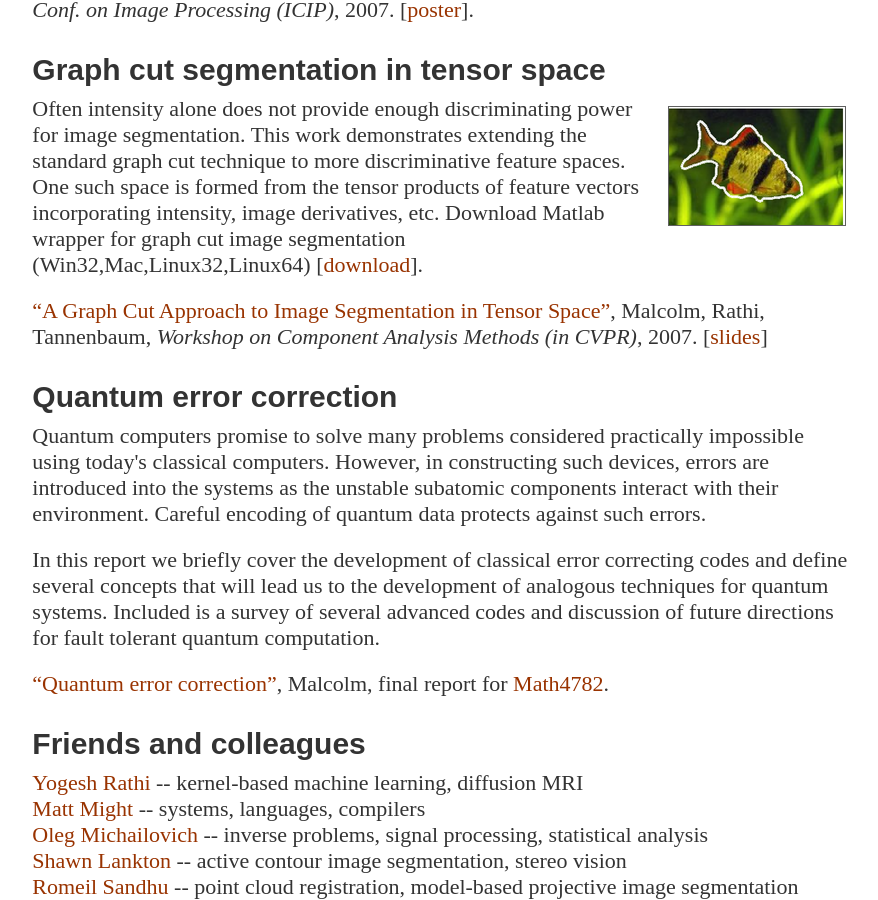
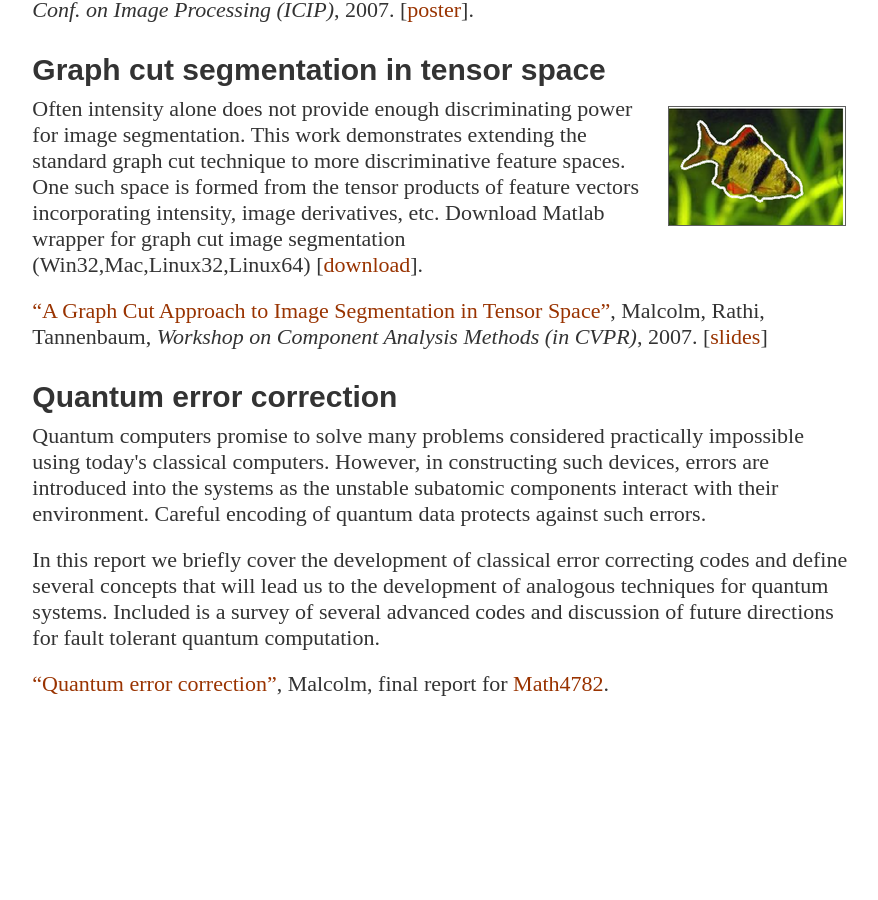
Before and after one commit to jgmalcolm/jgmalcolm.github.io, a Jekyll site: the page built from publications/projects.html, in a window 1280 px wide and 900 px high, scrolled down 3466 px. Shown: the whole window, without its empty margins (196-1074 px from the left). Built offline with Jekyll 4.4.1, drawn with Linux system fonts in a browser that asks for light colours; nearby versions of some CDN libraries; after the commit the page ends 4183 px from its top, so only the background shows below that.

Commit message:
colleagues

```diff
--- a/publications/projects.html
+++ b/publications/projects.html
@@ -332,27 +332,6 @@ id=malcolm_cukf><pre>
   correction&#8221;</a>, Malcolm, final report for <a
    href="http://www.math.gatech.edu/~jeanbel/4782">Math4782</a>.</p>
 
-
-
-  <h2>Friends and colleagues</h2>
-
-  <a href="http://www.yogesh-rathi.com">Yogesh Rathi</a> -- kernel-based
-  machine learning, diffusion MRI<br>
-
-  <a href="http://matt.might.net">Matt Might</a> -- systems, languages,
-  compilers<br>
-
-  <a href="http://www.ece.uwaterloo.ca/~olegm/">Oleg Michailovich</a> --
-    inverse problems, signal processing, statistical analysis<br>
-
-  <a href="http://www.shawnlankton.com">Shawn Lankton</a> -- active contour
-  image segmentation, stereo vision<br>
-
-  <a href="http://www.romeilsandhu.com">Romeil Sandhu</a> -- point cloud
-  registration, model-based projective image segmentation<br>
-
-
-
 <!-- https://github.com/blueimp/Gallery -->
 <script>
 // link up each gallery
```
Also changed, not shown: publications/index.html (+12 -1 lines).
